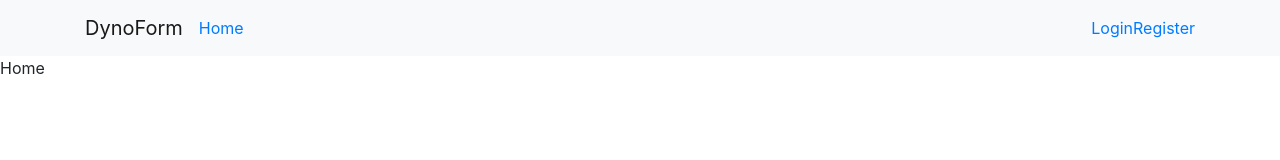
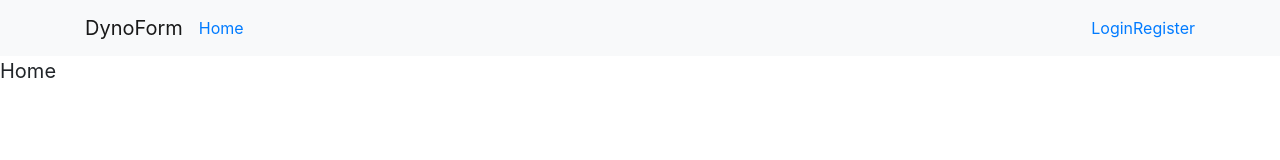
Before and after one commit to AlexCharlton93/react-base-project, a React (Create React App) app: page / in a window 1280 px wide. Shown: the top 160 px of the page. Built offline with nearby package versions, Linux system fonts and the light colour scheme.

Commit message:
Added styled components npm package with example usage on Home.js

```diff
--- a/package.json
+++ b/package.json
@@ -12,7 +12,8 @@
     "react-bootstrap": "^1.0.1",
     "react-dom": "^16.13.1",
     "react-router-dom": "^5.2.0",
-    "react-scripts": "3.4.1"
+    "react-scripts": "3.4.1",
+    "styled-components": "^5.1.1"
   },
   "scripts": {
     "start": "react-scripts start",
--- a/src/App.js
+++ b/src/App.js
@@ -1,15 +1,13 @@
 import React from "react";
 import { BrowserRouter as Router } from "react-router-dom";
-import Header from './common/header/Header';
-import Routes from './common/routes/Routes';
+import Header from "./common/header/Header";
+import Routes from "./common/routes/Routes";
 
 export default function App() {
   return (
-    <>
-      <Router>
-        <Header />
-          <Routes />
-      </Router>
-    </>
+    <Router>
+      <Header />
+      <Routes />
+    </Router>
   );
 }
--- a/src/Pages/Home.js
+++ b/src/Pages/Home.js
@@ -1,7 +1,16 @@
 import React from "react";
+import styled from 'styled-components';
+
+const HomeWrapper = styled.section`
+  p {
+    font-size: 20px;
+  }
+`;
 
 export default function Home() {
   return (
-    <p>Home</p>
+    <HomeWrapper>
+      <p>Home</p>
+    </HomeWrapper>
   );
 }
```
Also changed, not shown: src/Pages/Login.js (line endings or trailing spaces), src/Pages/Register.js (line endings or trailing spaces), 1 other file (tests, documents, lock files or other folders).
